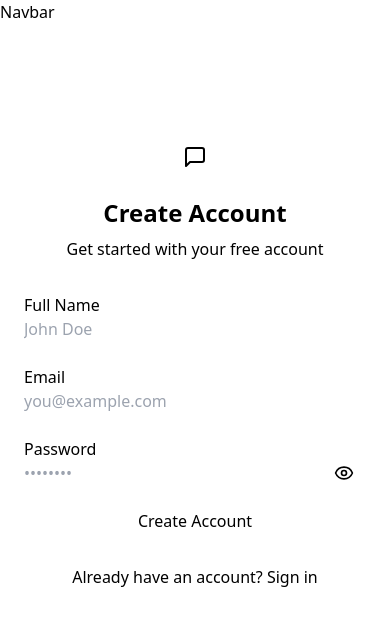
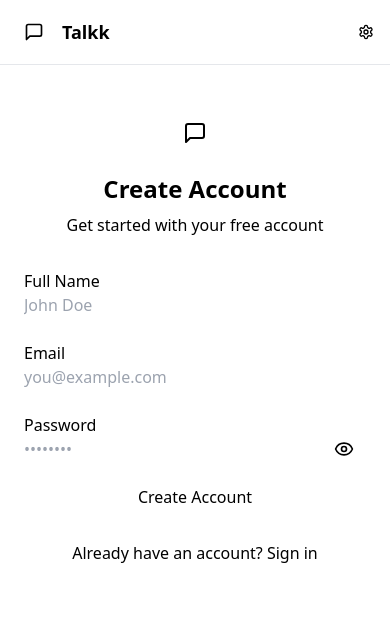
Before and after one commit to Shaikh-Abdullah/Chat-App, a React (Vite) app in the folder frontend/: page /signup in a window 390 px wide. Shown: the top 626 px of the page. Built offline with nearby package versions, Linux system fonts and the light colour scheme; no server answers.

Commit message:
crrated navbar component

```diff
--- a/frontend/src/component/Navbar.jsx
+++ b/frontend/src/component/Navbar.jsx
@@ -1,10 +1,56 @@
 import React from 'react'
+import { useAuthStore } from '../store/useAuthStore'
+import { Link } from 'react-router-dom'
+import { LogOut, MessageSquare, Settings, User } from 'lucide-react'
 
 const Navbar = () => {
+  const { logout, authUser } = useAuthStore()
+
   return (
-    <div>
-      Navbar
-    </div>
+    <header
+      className="bg-base-100 border-b border-base-300 fixed w-full top-0 z-40
+    backdrop-blur-lg bg-base-100/80"
+    >
+      <div className="container mx-auto px-4 h-16">
+        <div className="flex items-center justify-between h-full">
+          <div className="flex items-center gap-8">
+            <Link to="/" className="flex items-center gap-2.5 hover:opacity-80 transition-all">
+              <div className="size-9 rounded-lg bg-primary/10 flex items-center justify-center">
+                <MessageSquare className="w-5 h-5 text-primary" />
+              </div>
+              <h1 className="text-lg font-bold">Talkk</h1>
+            </Link>
+          </div>
+
+          <div className="flex items-center gap-2">
+            <Link
+              to={"/settings"}
+              className={`
+              btn btn-sm gap-2 transition-colors
+
+              `}
+            >
+              <Settings className="w-4 h-4" />
+              <span className="hidden sm:inline">Settings</span>
+            </Link>
+
+            {authUser && (
+              <>
+                <Link to={"/profile"} className={`btn btn-sm gap-2`}>
+                  <User className="size-5" />
+                  <span className="hidden sm:inline">Profile</span>
+                </Link>
+
+                <button className="flex gap-2 items-center" onClick={logout}>
+                  <LogOut className="size-5" />
+                  <span className="hidden sm:inline">Logout</span>
+                </button>
+              </>
+            )}
+          </div>
+        </div>
+      </div>
+    </header>
   )
 }
 
--- a/frontend/src/pages/SignupPage.jsx
+++ b/frontend/src/pages/SignupPage.jsx
@@ -26,7 +26,7 @@
     if(!formData.email.trim()) return toast.error("Email is required")
     if (!/\S+@\S+\.\S+/.test(formData.email)) return toast.error("Invalid email format");
     if(!formData.password) return toast.error("Password is required")
-    if(!formData.password.length < 6) return toast.error("Password mustn be at least 6 characters")
+    if(formData.password.length < 6) return toast.error("Password must be at least 6 characters")
     return true;
   };
   const handleSubmit = (e) => {
@@ -66,12 +66,12 @@
                 {/* <div className="absolute inset-y-0 left-0 pl-3 flex items-center pointer-events-none">
                   <User className="size-5 text-base-content/40" />
                 </div> */}
-                <input
+                 <input
                   type="text"
                   className={`input input-bordered w-full`}
                   placeholder="John Doe"
                   value={formData.fullName}
-                  // onChange={(e) => setFormData({ ...formData, fullName: e.target.value })}
+                  onChange={(e) => setFormData({ ...formData, fullName: e.target.value })}
                 />
               </div>
             </div>
--- a/frontend/src/store/useAuthStore.js
+++ b/frontend/src/store/useAuthStore.js
@@ -1,5 +1,7 @@
 import {create} from "zustand"
 import {axiosInstance} from "../lib/axios.js"
+import toast from "react-hot-toast"
+import { toFormData } from "axios"
 
 export const useAuthStore = create((set) => ({
     authUser : null,
@@ -24,10 +26,23 @@
     signup: async (data) => {
         set({isSigningUp: true})
         try {
-            await axiosInstance.post("auth/signup", data)
+           const res = await axiosInstance.post("auth/signup", data)
+           set({ authUser: res.data })
+           toast.success("Account created successfully")
         } catch (error) {
+            toast.error(error.response.data.message)
+        } finally {
+            set({ isSigningUp: false })
+        }
+    },
 
+    logout: async () => {
+        try {
+            await axiosInstance.post("/auth/logout");
+            set({ authUser: null })
+            toast.success("Logged out successfully")
+        } catch (error) {
+            toast.error(error.response.data.message)
         }
     }
-
 }))
```
